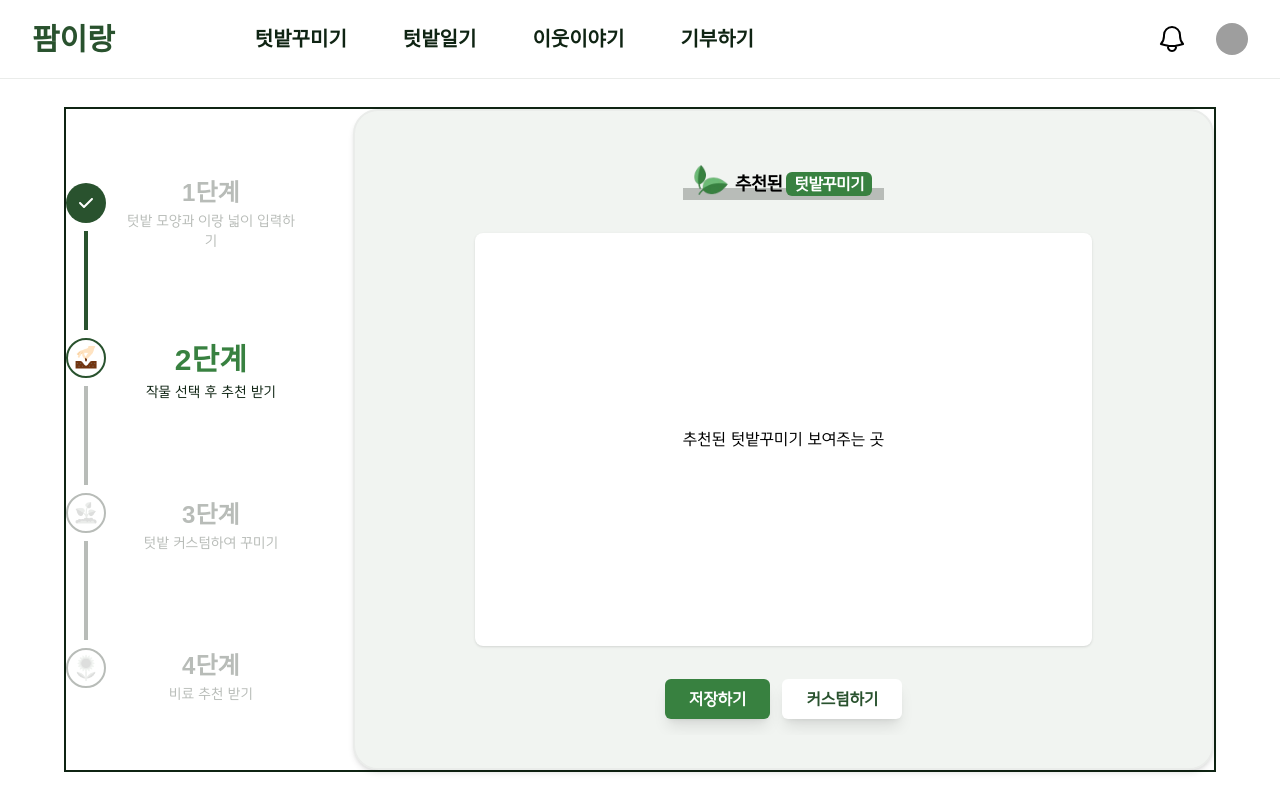
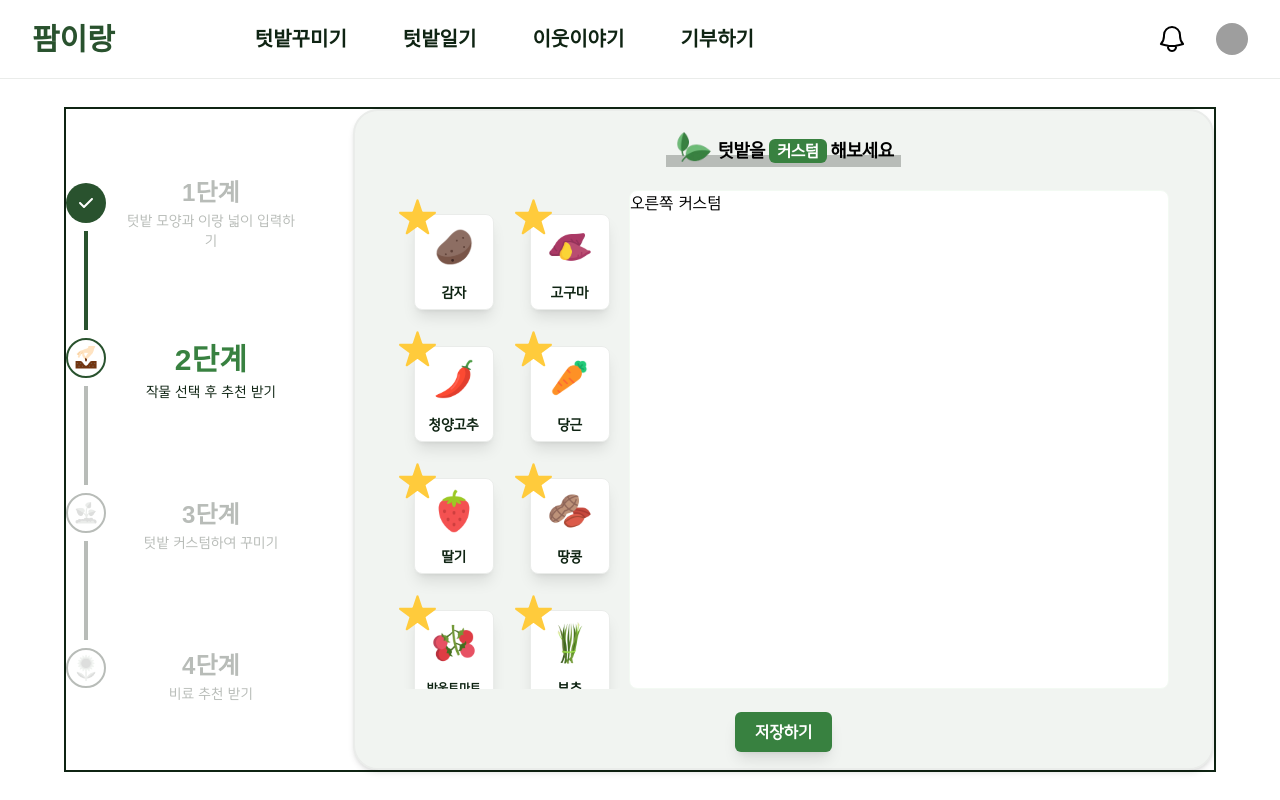
Before and after one commit to Hocheol18/Farmirang, a Next.js app in the folder frontend/: page /farm-design in a window 1280 px wide. Built offline with nearby package versions, Linux system fonts and the light colour scheme; grey boxes are pictures that could not be loaded; a web font is replaced by a local one.

Commit message:
[feat]: 3단계 커스텀 ui 레이아웃 완성

```diff
--- a/frontend/app/farm-design/components/step/CropsBox.tsx
+++ b/frontend/app/farm-design/components/step/CropsBox.tsx
@@ -80,11 +80,13 @@ const CropsBox = ({ id, name, isClick, isRecommend, handleClick }: Props) => {
 
         relative w-20 h-24 px-2.5 py-1 ${clickBackColor} rounded-lg ${clickShadow} border flex-col justify-start items-center gap-1 inline-flex`}
       >
+        {/* 추천은 '별'로 */}
         {!isRecommend && (
           <Image className="absolute  -left-4 -top-4" src={Star} alt="추천" />
         )}
         <div className="flex-col justify-center items-center gap-2.5 inline-flex">
           <div className="flex justify-center items-center w-14 h-14 bg-white-100 rounded-full border border-white-100">
+            {/* 작물 이미지 */}
             <Image
               className="w-11 h-11 justify-center items-center"
               src={currentPic}
--- a/frontend/app/farm-design/components/step/StepBox.tsx
+++ b/frontend/app/farm-design/components/step/StepBox.tsx
@@ -4,7 +4,7 @@ import SecondPage from "./second/SecondPage";
 import ThirdPage from "./third/ThirdPage";
 
 const StepBox = () => {
-  const currentStep = 2;
+  const currentStep = 3;
 
   const content: JSX.Element[] = [
     <FirstPage />,
--- a/frontend/app/farm-design/components/step/second/SecondPage.tsx
+++ b/frontend/app/farm-design/components/step/second/SecondPage.tsx
@@ -9,7 +9,7 @@ const SecondPage = () => {
 
   return (
     <div className=" flex flex-col w-[90%] h-[90%]  ">
-      {!isCheck ? <SecondFirstPage /> : <SecondSecondPage />}
+      {isCheck ? <SecondFirstPage /> : <SecondSecondPage />}
     </div>
   );
 };
--- a/frontend/app/farm-design/components/step/third/ThirdPage.tsx
+++ b/frontend/app/farm-design/components/step/third/ThirdPage.tsx
@@ -1,5 +1,112 @@
+"use client";
+
+import Button from "@/app/_components/common/Button";
+import { useEffect, useState } from "react";
+import CropsBox from "../CropsBox";
+import TitleBox from "../TitleBox";
+
+interface Crops {
+  id: number;
+  name: string;
+  isClick: boolean;
+  isRecommend: boolean;
+}
+
 const ThirdPage = () => {
-  return <div>ThirdPage</div>;
+  const cropsName: string[] = [
+    "감자",
+    "고구마",
+    "청양고추",
+    "당근",
+    "딸기",
+    "땅콩",
+    "방울토마토",
+    "부추",
+    "블루베리",
+    "상추",
+    "생강",
+    "양파",
+    "열무",
+    "오이",
+    "옥수수",
+    "참외",
+  ];
+
+  // cropsList: 작물 배열
+  const [cropsList, setCropsList] = useState<Crops[]>([]);
+
+  //현재 클릭한 작물
+  const [currentCrops, setCurrentCrops] = useState<Crops | null>();
+
+  // 처음 렌더링 할때 작물 배열에 넣기
+  useEffect(() => {
+    const initialCropsList: Crops[] = [];
+    for (let i = 1; i <= 16; i++) {
+      initialCropsList.push({
+        id: i,
+        name: cropsName[i - 1],
+        isClick: false,
+        isRecommend: false,
+      });
+    }
+    setCropsList(initialCropsList);
+  }, []);
+
+  //   작물 컴포넌트 클릭시 isClick 변환
+  const handleClick = (id: number) => {
+    setCropsList((prevCropsList) => {
+      const updatedCropsList = [...prevCropsList];
+
+      if (currentCrops) {
+        updatedCropsList[currentCrops.id - 1] = {
+          ...updatedCropsList[currentCrops.id - 1],
+          isClick: !updatedCropsList[currentCrops.id - 1].isClick,
+        };
+      }
+
+      updatedCropsList[id - 1] = {
+        ...updatedCropsList[id - 1],
+        isClick: !updatedCropsList[id - 1].isClick,
+      };
+
+      setCurrentCrops(cropsList[id - 1]);
+
+      return updatedCropsList;
+    });
+  };
+
+  // 임시...함수
+  const tmpHandleFunction = () => {};
+
+  return (
+    <div className="flex flex-col justify-between items-center w-[90%] h-[95%]">
+      <TitleBox basicText1="텃밭을" pointText="커스텀" basicText2="해보세요" />
+      {/* 가운데 (작물 리스트 + 커스텀 공간) */}
+      <div className="flex w-full h-[80%] gap-1 ">
+        <div className="flex flex-wrap overflow-y-auto flex-1 gap-3 py-3 rounded-lg justify-center items-center">
+          {cropsList.map((crops, index) => (
+            <CropsBox
+              key={index}
+              id={crops.id}
+              name={crops.name}
+              isClick={crops.isClick}
+              isRecommend={crops.isRecommend}
+              handleClick={handleClick}
+            />
+          ))}
+        </div>
+        <div className="border border-green-100 rounded-lg w-[70%] h-full bg-white-100">
+          오른쪽 커스텀
+        </div>
+      </div>
+      <Button
+        text="저장하기"
+        bgStyles="bg-green-400 px-5"
+        textStyles="text-white-100 font-semibold"
+        handleClick={tmpHandleFunction}
+      />
+    </div>
+  );
 };
 
 export default ThirdPage;
```
